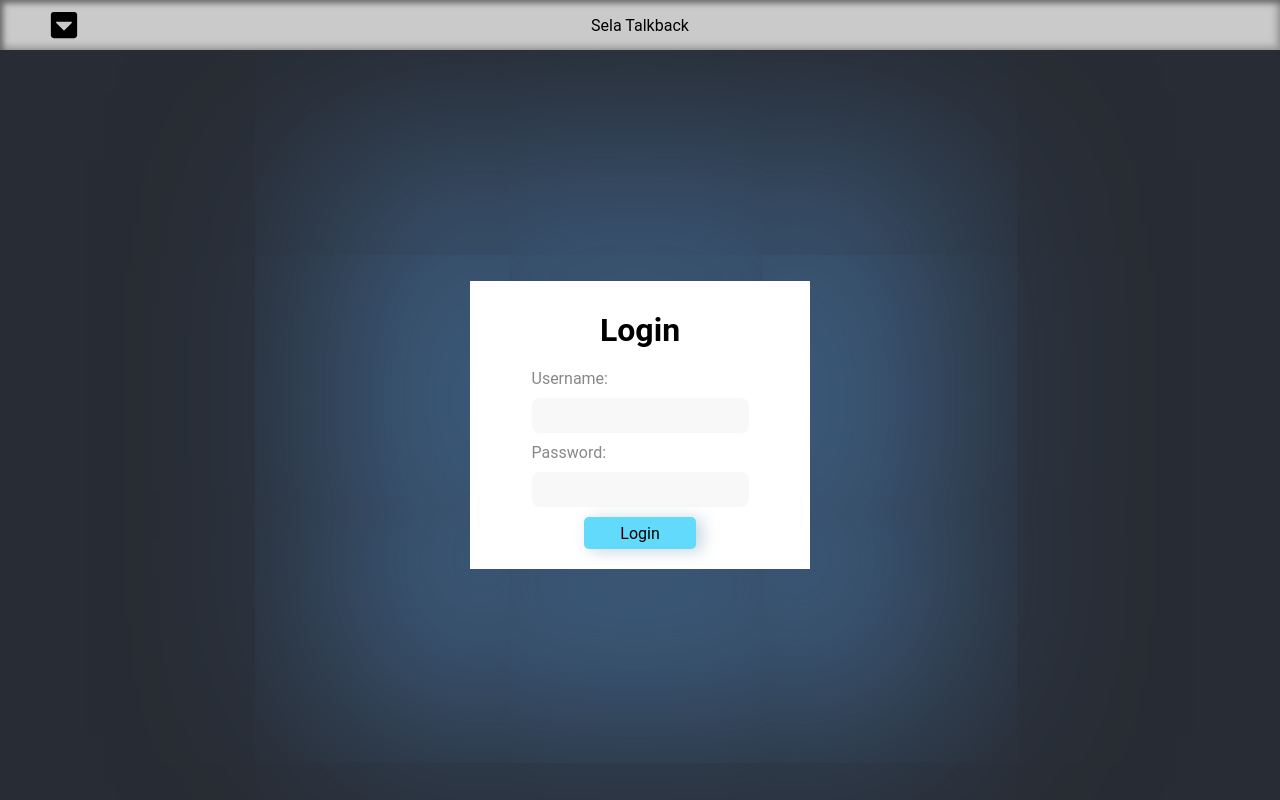
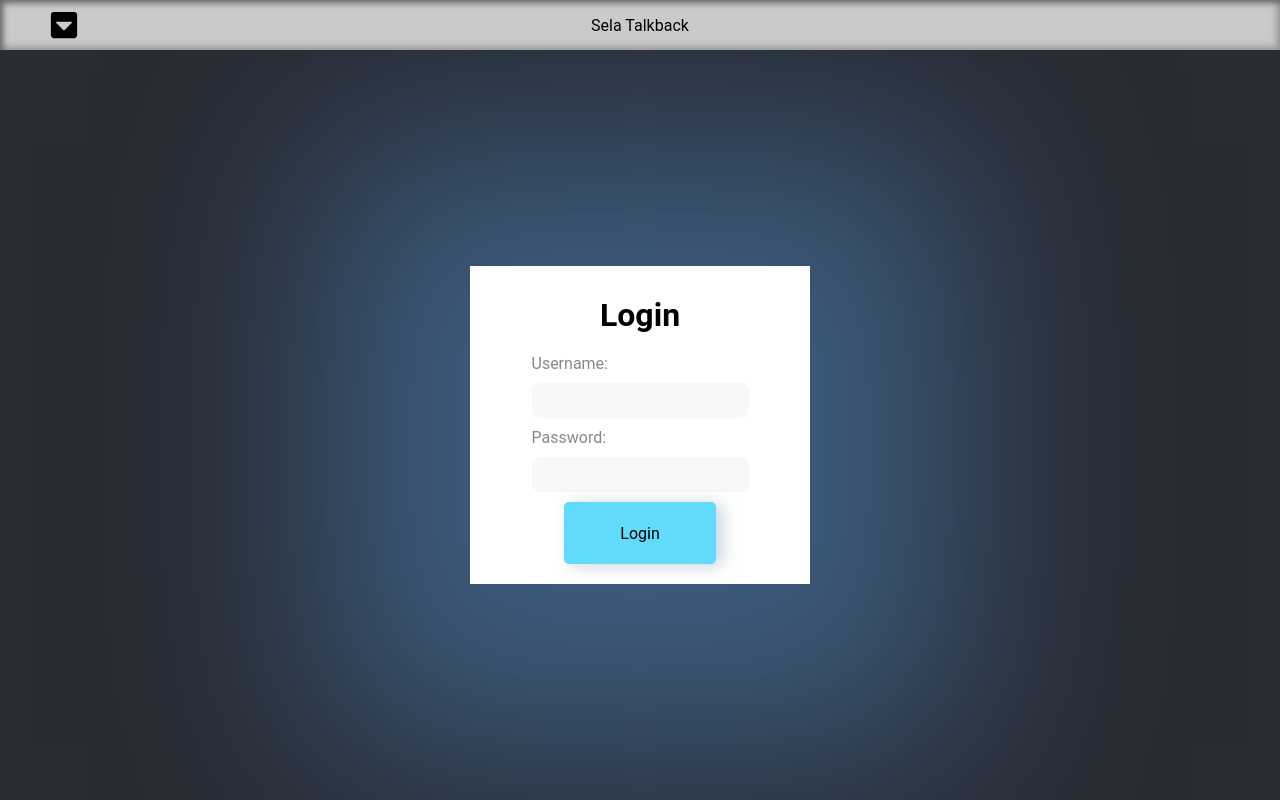
Before and after one commit to sliamh11/BackgammonClient, a React (Create React App) app: page /login in a window 1280 px wide. Built offline with nearby package versions, Linux system fonts and the light colour scheme; no server answers.

Commit message:
removed var() in css

```diff
--- a/src/App.css
+++ b/src/App.css
@@ -1,6 +1,6 @@
 
 body{
   height: 100%;
-  background-color:var(--primary-background-color);
+  background-color:#282c34;
   position:relative;
 }
--- a/src/UIKit/Elements/Button/Button.css
+++ b/src/UIKit/Elements/Button/Button.css
@@ -2,8 +2,8 @@
     display: inherit;
     text-align: center;
     justify-content: center;
-    background-color: var(--accent-color);
-    padding: var(--gap - 5) var(--gap);
+    background-color: #61dafb;
+    padding: 15px 20px;
     border-radius: 5px;
     max-width: 7rem;
     min-height: 2rem;
--- a/src/UIKit/Elements/Input/Input.css
+++ b/src/UIKit/Elements/Input/Input.css
@@ -1,5 +1,5 @@
 .Input{
-    margin: var(--gap-m) 0;
+    margin: 10px 0;
     display: block;
 }
 
@@ -7,19 +7,18 @@
     padding-left: 0;
 }
 
-
 input{
     appearance: none;
     border: none;
     outline: none;
-    padding: var(--gap-m) 0;
+    padding: 10px 0;
     text-align: center;
     box-sizing:border-box;
     background-color: #F8F8F8;
     border-radius: 8px;
     transition: 0.4s;
     width:100%;
-    padding: var(--gap-m) var(--gap);
+    padding: 10px 20px;
 }
 
 input:focus::placeholder{
@@ -36,7 +35,7 @@ input:focus::placeholder{
 
 .label{
     display: block;
-    margin-bottom: var(--gap-m);
+    margin-bottom: 10px;
     font-size: 16px;
     color: #888;
 }
--- a/src/UIKit/Layouts/Box/Box.css
+++ b/src/UIKit/Layouts/Box/Box.css
@@ -3,8 +3,8 @@
     display: flex;
     justify-content: center;
     align-items: center;
-    padding: var(--gap);
-    margin: var(--gap);
+    padding: 20px;
+    margin: 20px;
     width: 300px;
     min-height: 50px;
     height: auto;
--- a/src/UIKit/Layouts/Form/Form.css
+++ b/src/UIKit/Layouts/Form/Form.css
@@ -1,16 +1,16 @@
 
 .Form > h1 {
     text-align: center;
-    margin: var(--gap-m) 0px;
+    margin: 10px 0px;
 
 }
 
 .Form > h3 {
     text-align: center;
-    color: var(--secondary-text);
+    color: rgba(83, 82, 82, 0.514);
 }
 
 .Form > .content {
-    margin-top: var(--gap);
+    margin-top: 20px;
 
 }
--- a/src/UIKit/Layouts/Grid/Grid.css
+++ b/src/UIKit/Layouts/Grid/Grid.css
@@ -5,7 +5,7 @@
 
 .Grid.main{
     grid-template-rows: 50px 1fr;
-    background-color: var(--primary-background-color);
+    background-color: #282c34;
 }
 
 .Grid.game-view{
--- a/src/UIKit/Layouts/Line/Line.css
+++ b/src/UIKit/Layouts/Line/Line.css
@@ -2,8 +2,8 @@
     display: flex;
     align-items: center;
     justify-content: flex-start;
-    padding: 0 var(--gap);
-    gap: var(--gap);
+    padding: 0 20px;
+    gap: 20px;
 }
 
 .Line[justify="center"]{
```
